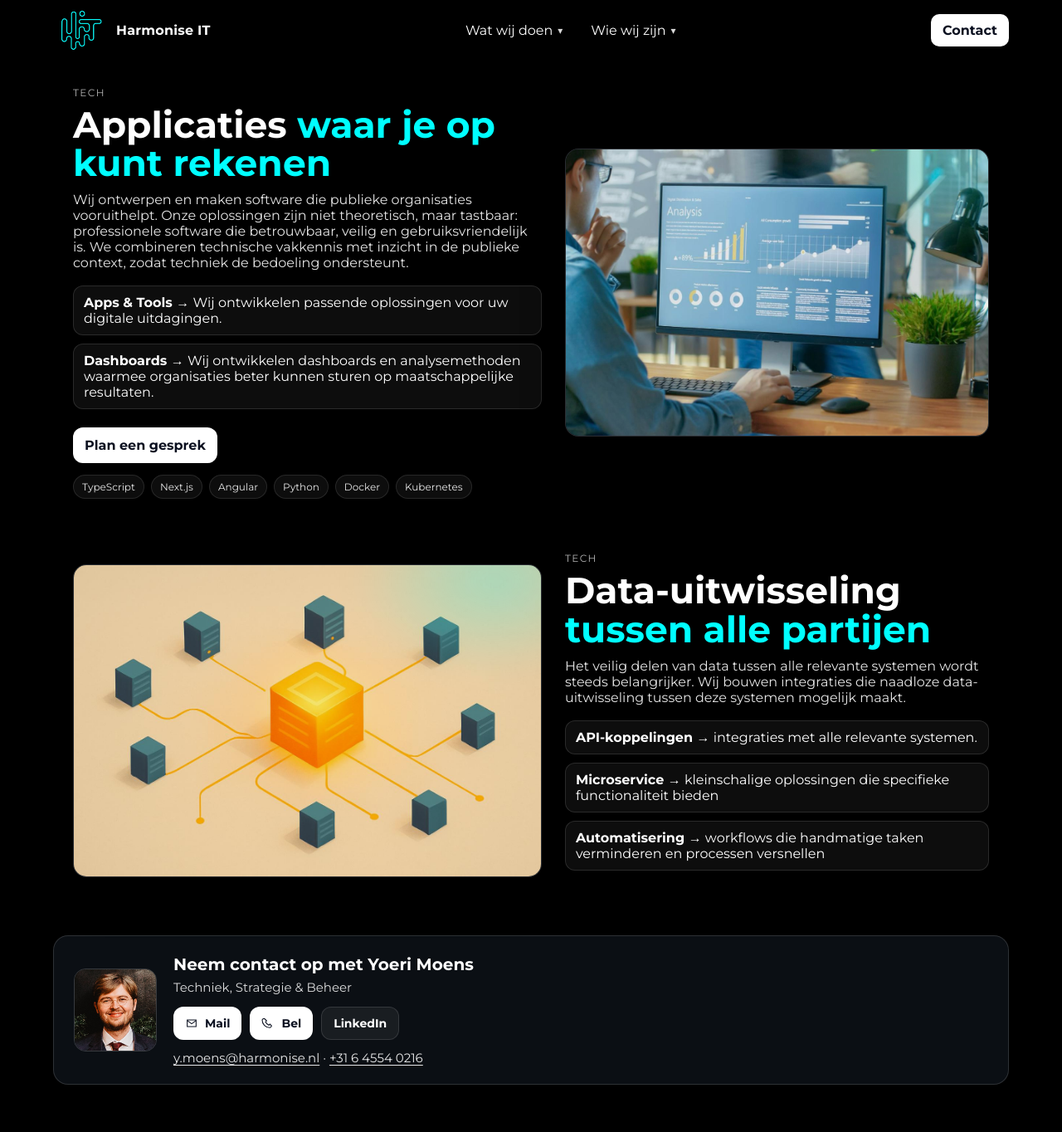
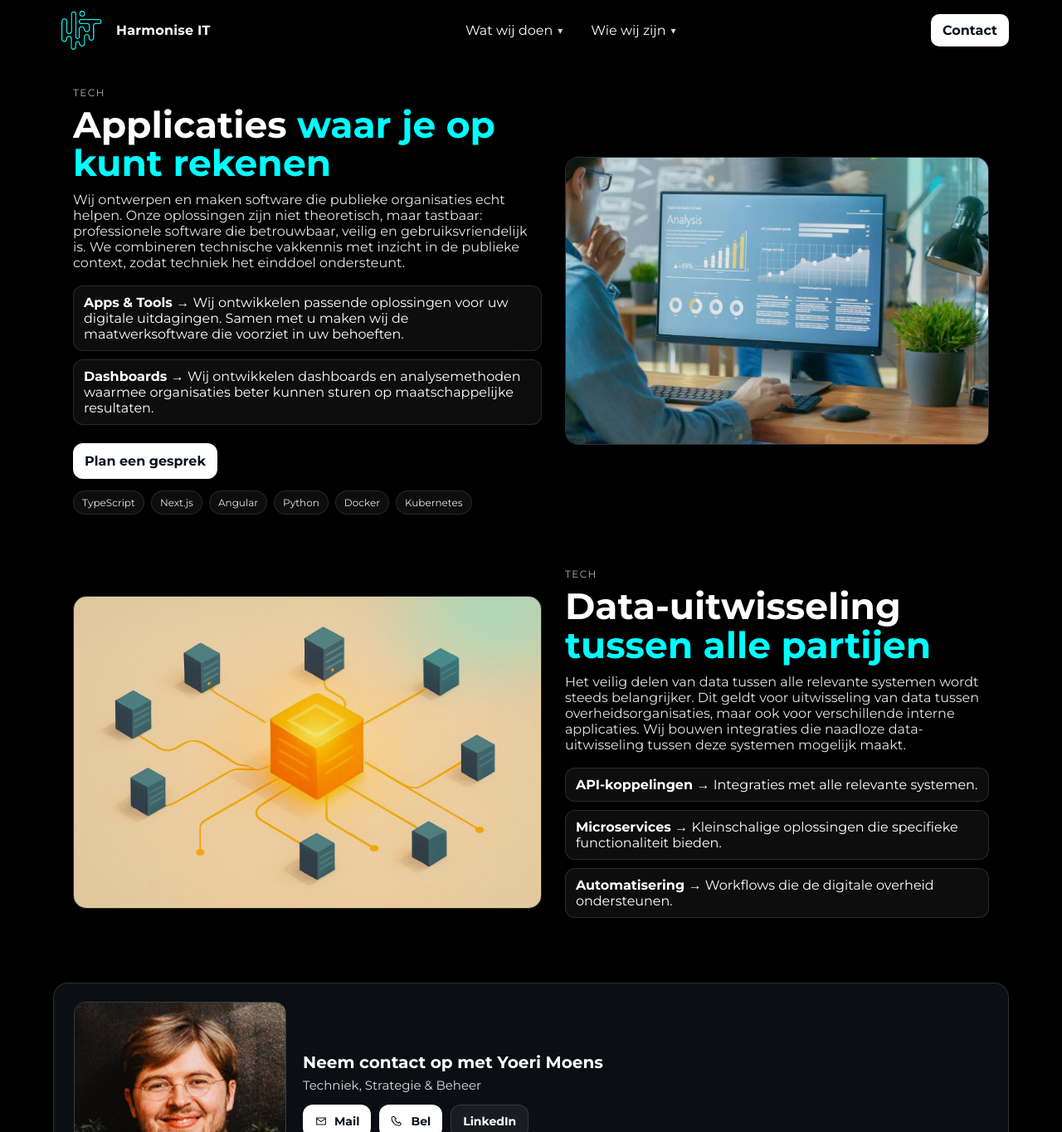
Before and after one commit to Harmonise-IT/website, a Next.js app: page /tech in a window 1280 px wide. Shown: the top 1364 px of the page at 83% size. Built offline with nearby package versions, Linux system fonts and the light colour scheme.

Commit message:
Fixed texts and increased team image size

```diff
--- a/src/app/components/ContactTeam.module.scss
+++ b/src/app/components/ContactTeam.module.scss
@@ -1,6 +1,6 @@
 .wrap {
   display: grid;
-  grid-template-columns: 100px 1fr;
+  grid-template-columns: 256px 1fr;
   gap: 20px;
   align-items: center;
 
@@ -13,11 +13,11 @@
   box-shadow: 0 14px 40px rgba(0,0,0,.25);
 }
 
-.media { width: 100px; height: 100px; }
+.media { width: 256px; height: 256px; }
 
 .photo {
-  width: 100px;
-  height: 100px;
+  width: 256px;
+  height: 256px;
   border-radius: 14px;
   object-fit: cover;
   border: 1px solid rgba(255,255,255,.18);
--- a/src/app/components/Navbar.tsx
+++ b/src/app/components/Navbar.tsx
@@ -167,7 +167,7 @@ function ProductsMenu() {
             <Aside
                 title="Voor gemeenten in 2026"
                 blurb="Commitment Common Ground VNG. Wmebv per 1 januari. Uitvoering Omgevingswet, DSO."
-                link={{ href: '/contact', label: 'Boek Quick Scan' }}
+                link={{ href: '/contact', label: 'Wij helpen je' }}
             />
         </div>
     )
@@ -183,7 +183,7 @@ function ResourcesMenu() {
             </Column>
 
             <Aside
-                title="Even sparren?"
+                title="Vraag?"
                 blurb="Wij zijn beschikbaar."
                 link={{ href: '/contact', label: 'Bel nu' }}
             />
--- a/src/app/tech/page.tsx
+++ b/src/app/tech/page.tsx
@@ -18,11 +18,11 @@ export default function TechPage() {
                     ariaLabel="software-op-maat"
                     title="Applicaties"
                     accent="waar je op kunt rekenen"
-                    lead="Wij ontwerpen en maken software die publieke organisaties vooruithelpt.
+                    lead="Wij ontwerpen en maken software die publieke organisaties echt helpen.
 Onze oplossingen zijn niet theoretisch, maar tastbaar: professionele software die betrouwbaar, veilig en gebruiksvriendelijk is.
-We combineren technische vakkennis met inzicht in de publieke context, zodat techniek de bedoeling ondersteunt."
+We combineren technische vakkennis met inzicht in de publieke context, zodat techniek het einddoel ondersteunt."
                     points={[
-                        '<strong>Apps & Tools →</strong> Wij ontwikkelen passende oplossingen voor uw digitale uitdagingen.',
+                        '<strong>Apps & Tools →</strong> Wij ontwikkelen passende oplossingen voor uw digitale uitdagingen. Samen met u maken wij de maatwerksoftware die voorziet in uw behoeften.',
                         '<strong>Dashboards →</strong> Wij ontwikkelen dashboards en analysemethoden waarmee organisaties beter kunnen sturen op maatschappelijke resultaten.',
                     ]}
                     ctas={[
@@ -42,11 +42,11 @@ We combineren technische vakkennis met inzicht in de publieke context, zodat tec
                     kicker="Tech"
                     title="Data-uitwisseling"
                     accent="tussen alle partijen"
-                    lead="Het veilig delen van data tussen alle relevante systemen wordt steeds belangrijker. Wij bouwen integraties die naadloze data-uitwisseling tussen deze systemen mogelijk maakt."
+                    lead="Het veilig delen van data tussen alle relevante systemen wordt steeds belangrijker. Dit geldt voor uitwisseling van data tussen overheidsorganisaties, maar ook voor verschillende interne applicaties. Wij bouwen integraties die naadloze data-uitwisseling tussen deze systemen mogelijk maakt."
                     points={[
-                        '<strong>API-koppelingen →</strong> integraties met alle relevante systemen.',
-                        '<strong>Microservice →</strong> kleinschalige oplossingen die specifieke functionaliteit bieden',
-                        '<strong>Automatisering →</strong> workflows die handmatige taken verminderen en processen versnellen',
+                        '<strong>API-koppelingen →</strong> Integraties met alle relevante systemen.',
+                        '<strong>Microservices →</strong> Kleinschalige oplossingen die specifieke functionaliteit bieden.',
+                        '<strong>Automatisering →</strong> Workflows die de digitale overheid ondersteunen.',
                     ]}
                     media={{
                         kind: 'image',
```
Also changed, not shown: src/app/strategie-en-advies/page.tsx (+5 -5 lines), src/app/wie-wij-zijn/page.tsx (+4 -4 lines), public/team-sjouke.png.
